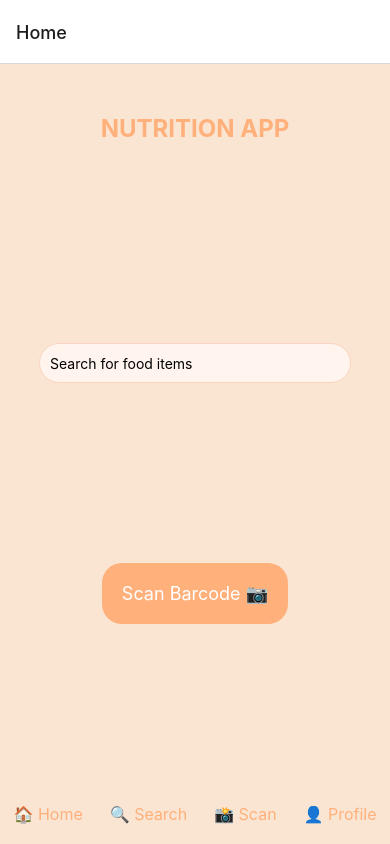
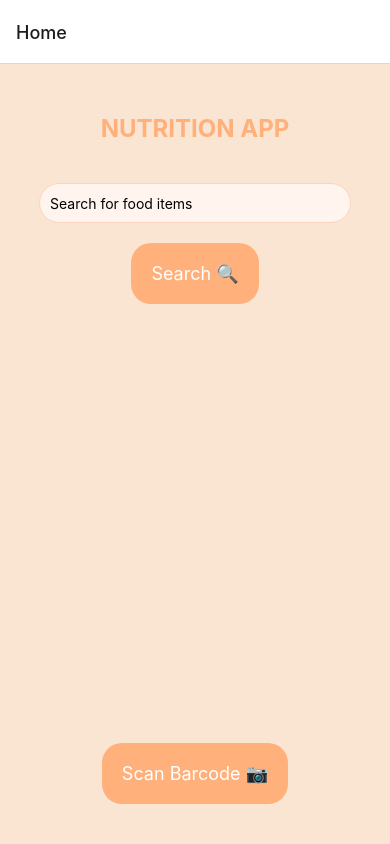
Before and after one commit to KSUSeniorProjectNutritionApp/frontend, a React Native app: screen /Home in a window 390 px wide. Built offline with nearby package versions, Linux system fonts and the light colour scheme.

Commit message:
connected api to search

```diff
--- a/screens/HomeScreen.tsx
+++ b/screens/HomeScreen.tsx
@@ -6,12 +6,42 @@ import {
   TouchableOpacity,
   Text,
   Alert,
+  FlatList,
+  ActivityIndicator,
 } from 'react-native';
 
 const HomeScreen: React.FC<{navigation: any}> = ({navigation}) => {
-  const [apiResponse, setApiResponse] = useState(null);
+  const [searchText, setSearchText] = useState('');
+  const [searchResults, setSearchResults] = useState([]);
+  const [isLoading, setIsLoading] = useState(false);
+
   const handleSearch = (text: string) => {
-    console.log('Search for:', text);
+    setSearchText(text);
+  };
+
+  const testApiCall = async () => {
+    setIsLoading(true);
+    try {
+      console.log('Starting API call...');
+      const response = await fetch('http://ksu.michaelehme.me/query', {
+        method: 'POST',
+        headers: {
+          'Content-Type': 'application/json',
+        },
+        body: JSON.stringify({keywords: searchText, hits: 5}),
+      });
+      const data = await response.json();
+      setIsLoading(false);
+      if (data && data.length > 0) {
+        setSearchResults(data);
+      } else {
+        Alert.alert('No results found');
+      }
+    } catch (error) {
+      setIsLoading(false);
+      console.error('API call failed:', error);
+      Alert.alert('Error', 'Failed to fetch data from API');
+    }
   };
 
   const openScanner = () => {
@@ -24,32 +54,15 @@ const HomeScreen: React.FC<{navigation: any}> = ({navigation}) => {
     navigation.navigate('Profile');
   };
 
-  /*const testApiCall = async () => {
-    try {
-      console.log('Starting API call...');
-      const response = await fetch('http://ksu.michaelehme.me/barcode', {
-        method: 'POST',
-        headers: {
-          'Content-Type': 'application/json',
-        },
-        body: JSON.stringify({barcode: '1633636543505'}),
-      });
-      const data = await response.json();
-      setApiResponse(data);
-
-      Alert.alert('API Response', JSON.stringify(data, null, 2));
-      console.log(JSON.stringify(data, null, 2));
-    } catch (error) {
-      console.error('API call failed:', error);
-      Alert.alert('Error', 'Failed to fetch data from API');
-    }
-  };
-
-  <TouchableOpacity style={styles.scanButton} onPress={testApiCall}>
-        <Text style={styles.scanButtonText}>Test API Call</Text>
-      </TouchableOpacity>
-
-  */
+  const renderSearchResult = ({item}) => (
+    <TouchableOpacity
+      style={styles.resultItem}
+      onPress={() => navigation.navigate('Nutrition', {data: item})}>
+      <Text style={styles.description}>{item.description}</Text>
+      <Text style={styles.company}>{item.brandOwner}</Text>
+    </TouchableOpacity>
+  );
+  //console.log(item.description)
 
   return (
     <View style={styles.container}>
@@ -57,28 +70,62 @@ const HomeScreen: React.FC<{navigation: any}> = ({navigation}) => {
       <TextInput
         style={styles.searchBar}
         placeholder="Search for food items"
+        value={searchText}
         onChangeText={handleSearch}
+        editable={!isLoading} // Disable input while loading
       />
-      <TouchableOpacity style={styles.scanButton} onPress={openScanner}>
+      <TouchableOpacity
+        style={styles.scanButton}
+        onPress={testApiCall}
+        disabled={isLoading}>
+        <Text style={styles.scanButtonText}>Search 🔍</Text>
+        {isLoading && <ActivityIndicator size="small" color="#ffffff" />}
+      </TouchableOpacity>
+      <FlatList
+        data={searchResults}
+        renderItem={({item}) => (
+          <TouchableOpacity
+            style={styles.resultItem}
+            onPress={() => navigation.navigate('Nutrition', {data: item})}
+            disabled={isLoading}>
+            <Text style={styles.description}>{item.description}</Text>
+            <Text style={styles.company}>{item.brandOwner}</Text>
+          </TouchableOpacity>
+        )}
+        keyExtractor={item => item.fdcId.toString()}
+      />
+      <TouchableOpacity
+        style={styles.scanButton}
+        onPress={openScanner}
+        disabled={isLoading}>
         <Text style={styles.scanButtonText}>Scan Barcode 📷</Text>
       </TouchableOpacity>
-      <View style={styles.footer}>
-        <TouchableOpacity onPress={() => console.log('Home')}>
+    </View>
+  );
+};
+
+/* No api for profiles, so no navigation to profile screens needed
+<View style={styles.footer}>
+        <TouchableOpacity
+          onPress={() => console.log('Home')}
+          disabled={isLoading}>
           <Text style={styles.footerText}>🏠 Home</Text>
         </TouchableOpacity>
-        <TouchableOpacity onPress={() => console.log('Search')}>
+        <TouchableOpacity onPress={testApiCall} disabled={isLoading}>
           <Text style={styles.footerText}>🔍 Search</Text>
         </TouchableOpacity>
-        <TouchableOpacity onPress={openScanner}>
+        <TouchableOpacity
+          onPress={() => navigation.navigate('Scanner')}
+          disabled={isLoading}>
           <Text style={styles.footerText}>📸 Scan</Text>
         </TouchableOpacity>
-        <TouchableOpacity onPress={openProfile}>
+        <TouchableOpacity
+          onPress={() => navigation.navigate('Profile')}
+          disabled={isLoading}>
           <Text style={styles.footerText}>👤 Profile</Text>
         </TouchableOpacity>
       </View>
-    </View>
-  );
-};
+*/
 
 const styles = StyleSheet.create({
   container: {
@@ -110,6 +157,9 @@ const styles = StyleSheet.create({
     padding: 20,
     borderRadius: 20,
     marginBottom: 20,
+    flexDirection: 'row',
+    justifyContent: 'center',
+    alignItems: 'center',
   },
   scanButtonText: {
     fontSize: 18,
@@ -124,6 +174,19 @@ const styles = StyleSheet.create({
     fontSize: 16,
     color: '#FFB07B',
   },
+  resultItem: {
+    padding: 10,
+    borderBottomWidth: 1,
+    borderBottomColor: '#ccc',
+  },
+  description: {
+    fontSize: 16,
+    color: '#333',
+  },
+  company: {
+    fontSize: 14,
+    color: '#666',
+  },
 });
 
 export default HomeScreen;
```
